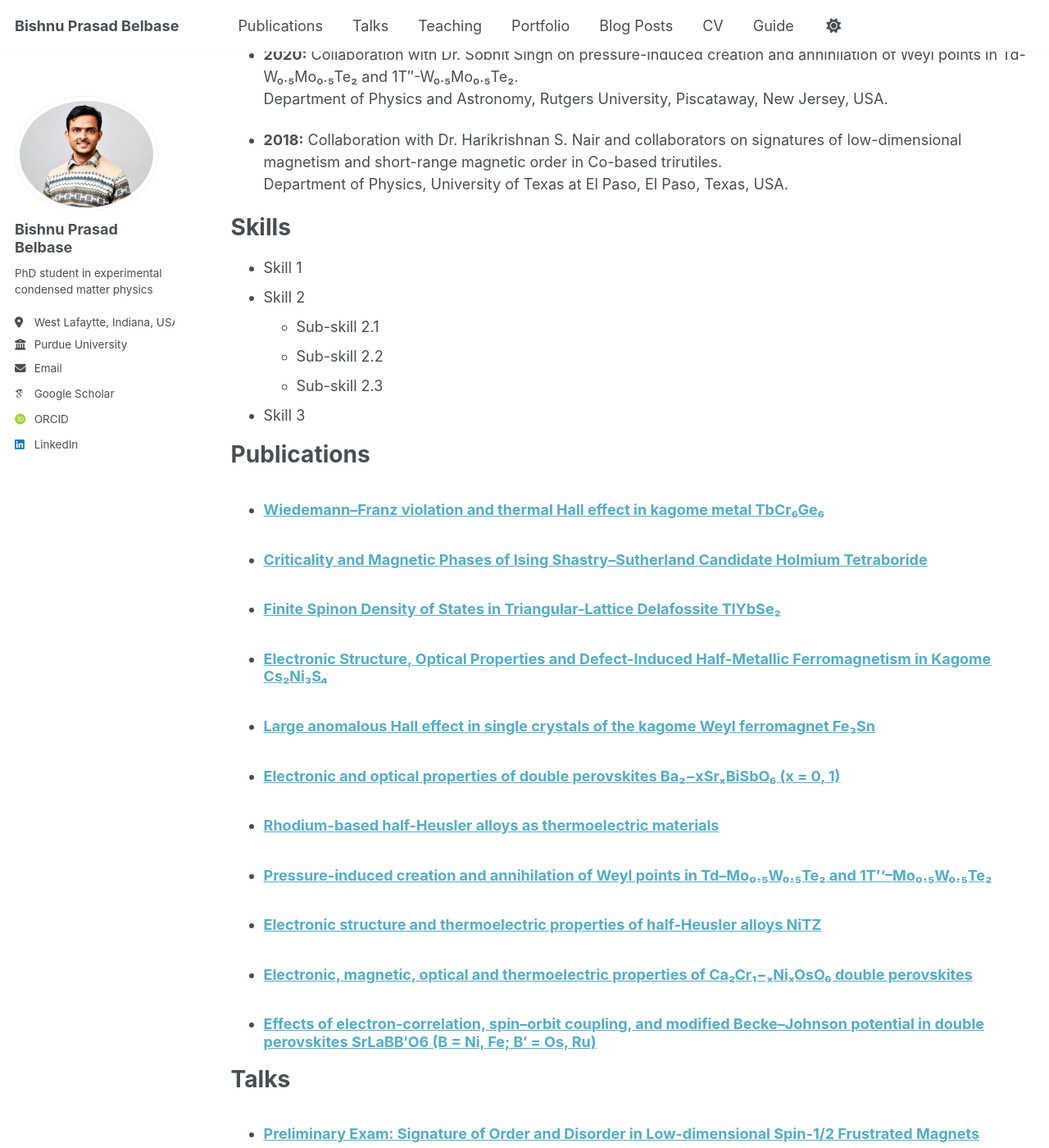
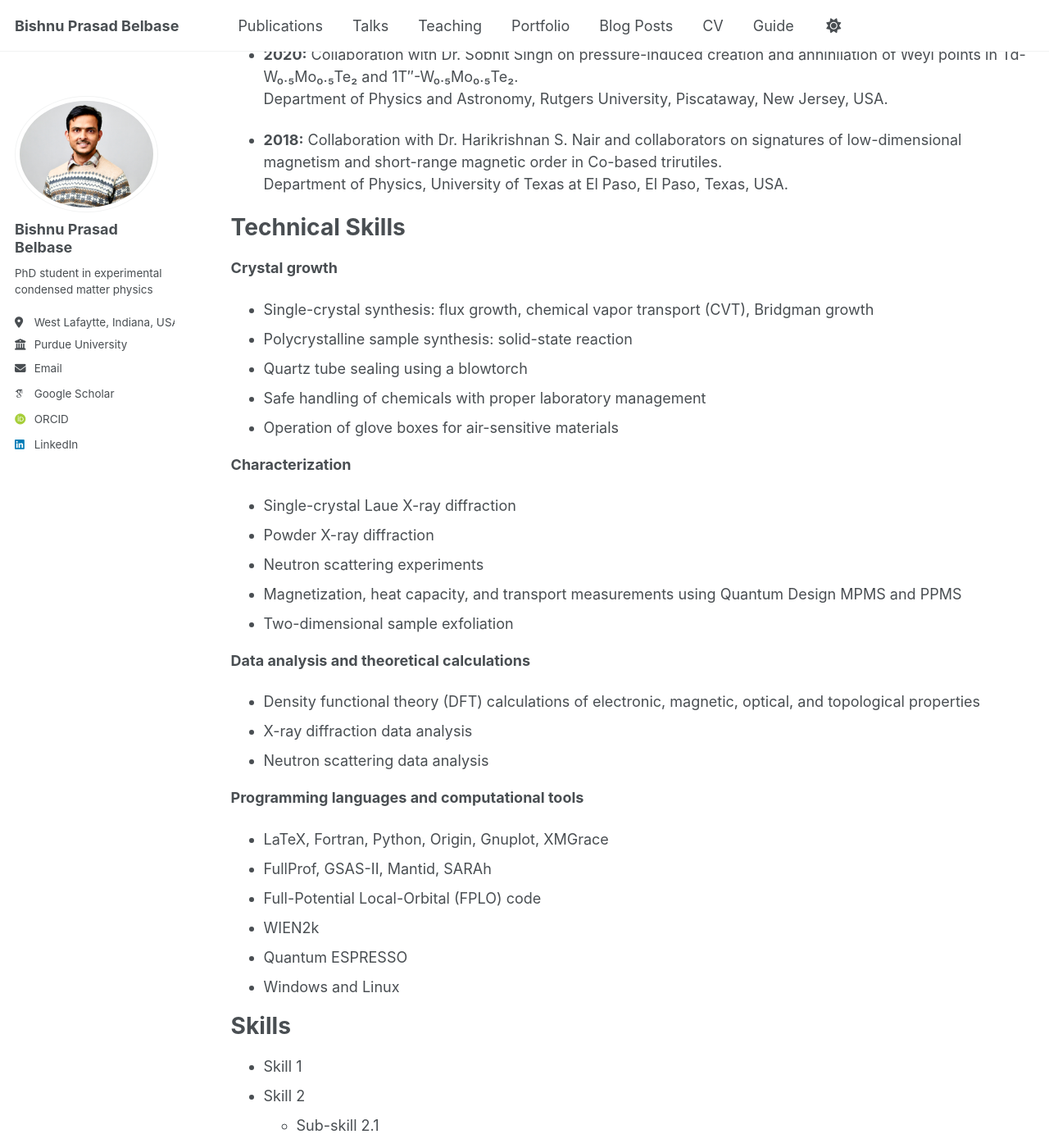
Before and after one commit to bbelbase8/bpb, a Jekyll site: the page built from _pages/cv.md, in a window 1280 px wide and 1400 px high, scrolled down 1133 px. Shown: the whole window at 82% size. Built offline with Jekyll 4.4.1, drawn with Linux system fonts in a browser that asks for light colours; some web fonts are replaced; a script bundle is joined from its source files by our own code; library files that are not in the unit come from our copies.

Commit message:
Update cv.md

```diff
--- a/_pages/cv.md
+++ b/_pages/cv.md
@@ -53,6 +53,35 @@ Collaborations
 * **2018:** Collaboration with Dr. Harikrishnan S. Nair and collaborators on signatures of low-dimensional magnetism and short-range magnetic order in Co-based trirutiles.
   Department of Physics, University of Texas at El Paso, El Paso, Texas, USA.
 
+Technical Skills
+================
+
+**Crystal growth**
+* Single-crystal synthesis: flux growth, chemical vapor transport (CVT), Bridgman growth
+* Polycrystalline sample synthesis: solid-state reaction
+* Quartz tube sealing using a blowtorch
+* Safe handling of chemicals with proper laboratory management
+* Operation of glove boxes for air-sensitive materials
+
+**Characterization**
+* Single-crystal Laue X-ray diffraction
+* Powder X-ray diffraction
+* Neutron scattering experiments
+* Magnetization, heat capacity, and transport measurements using Quantum Design MPMS and PPMS
+* Two-dimensional sample exfoliation
+
+**Data analysis and theoretical calculations**
+* Density functional theory (DFT) calculations of electronic, magnetic, optical, and topological properties
+* X-ray diffraction data analysis
+* Neutron scattering data analysis
+
+**Programming languages and computational tools**
+* LaTeX, Fortran, Python, Origin, Gnuplot, XMGrace
+* FullProf, GSAS-II, Mantid, SARAh
+* Full-Potential Local-Orbital (FPLO) code
+* WIEN2k
+* Quantum ESPRESSO
+* Windows and Linux
 
 Skills
 ======
```
